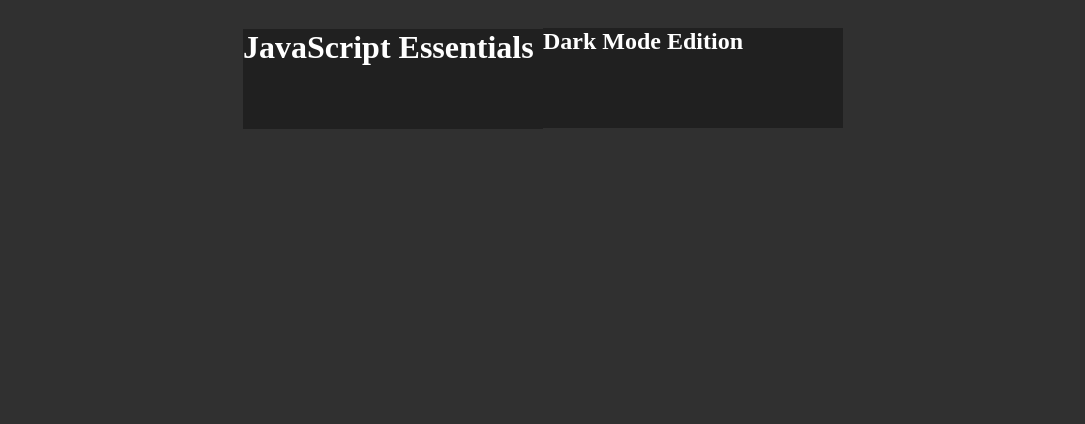
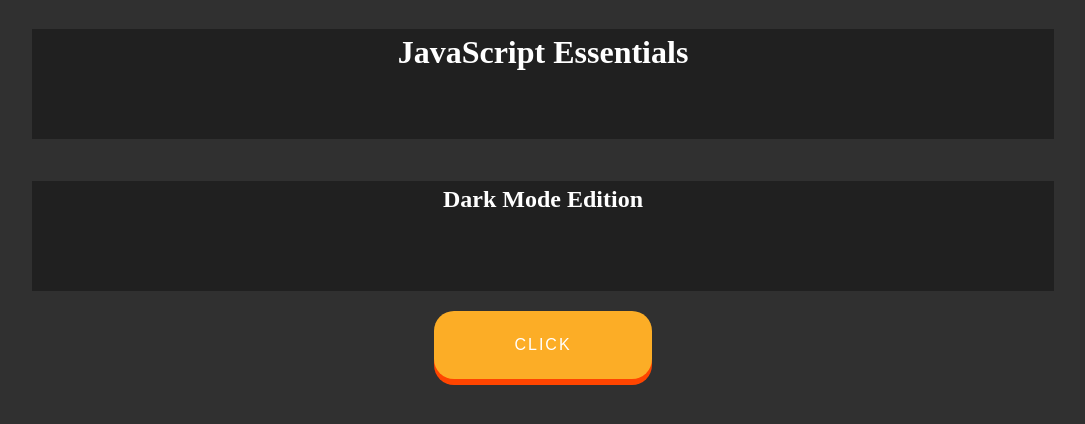
Before and after one commit to TechSnazzy/javascript-test, a plain HTML site: page index.html in a window 1280 px wide. Shown: the whole page, without its empty margins (97-1182 px from the left). Drawn offline with Linux system fonts and the light colour scheme.

Commit message:
Added a button and an event listener to make it clickable

```diff
--- a/css/main.css
+++ b/css/main.css
@@ -11,3 +11,35 @@ body {
   align-content: center;
   align-items: stretch;
 }
+
+.box {
+  padding: 5px 5px;
+}
+
+#btn {
+  outline: none;
+  border: none;
+  cursor: pointer;
+  display: block;
+  position: relative;
+  background-color: #fcad26;
+  font-size: 16px;
+  font-weight: 300px;
+  color: white;
+  text-transform: uppercase;
+  letter-spacing: 2px;
+  padding: 25px 80px;
+  margin: 0 auto;
+  border-radius: 20px;
+  box-shadow: 0 6px orangered;
+}
+
+#btn:hover {
+  box-shadow: 0 4px orangered;
+  top: 2px;
+}
+
+#btn:active {
+  box-shadow: none;
+  top: 6px;
+}
--- a/index.html
+++ b/index.html
@@ -8,9 +8,10 @@
 
   <body id="main-body">
     <div class="container">
-      <h1 id="h1-style">JavaScript Essentials</h1>
-      <h2 id="h2-style">Dark Mode Edition</h2>
+      <h1 id="h1-style" class="box">JavaScript Essentials</h1>
+      <h2 id="h2-style" class="box">Dark Mode Edition</h2>
     </div>
+    <button id="btn">CLICK</button>
     <script src="js/app.js"></script>
   </body>
 </html>
--- a/js/app.js
+++ b/js/app.js
@@ -1,5 +1,12 @@
 var h1 = document.getElementById('h1-style');
 var h2 = document.getElementById('h2-style');
+var button = document.getElementById('btn');
 
-h1.style.cssText = ' background:#202020; width:300px; height: 100px; ';
-h2.style.cssText = ' background:#202020; width:300px; height: 100px; ';
+h1.style.cssText =
+  ' background:#202020; width:80%; height: 100px; text-align:center; ';
+h2.style.cssText =
+  ' background:#202020; width:80%; height: 100px; text-align:center; ';
+
+button.onclick = function() {
+  console.log('Hello');
+};
```
